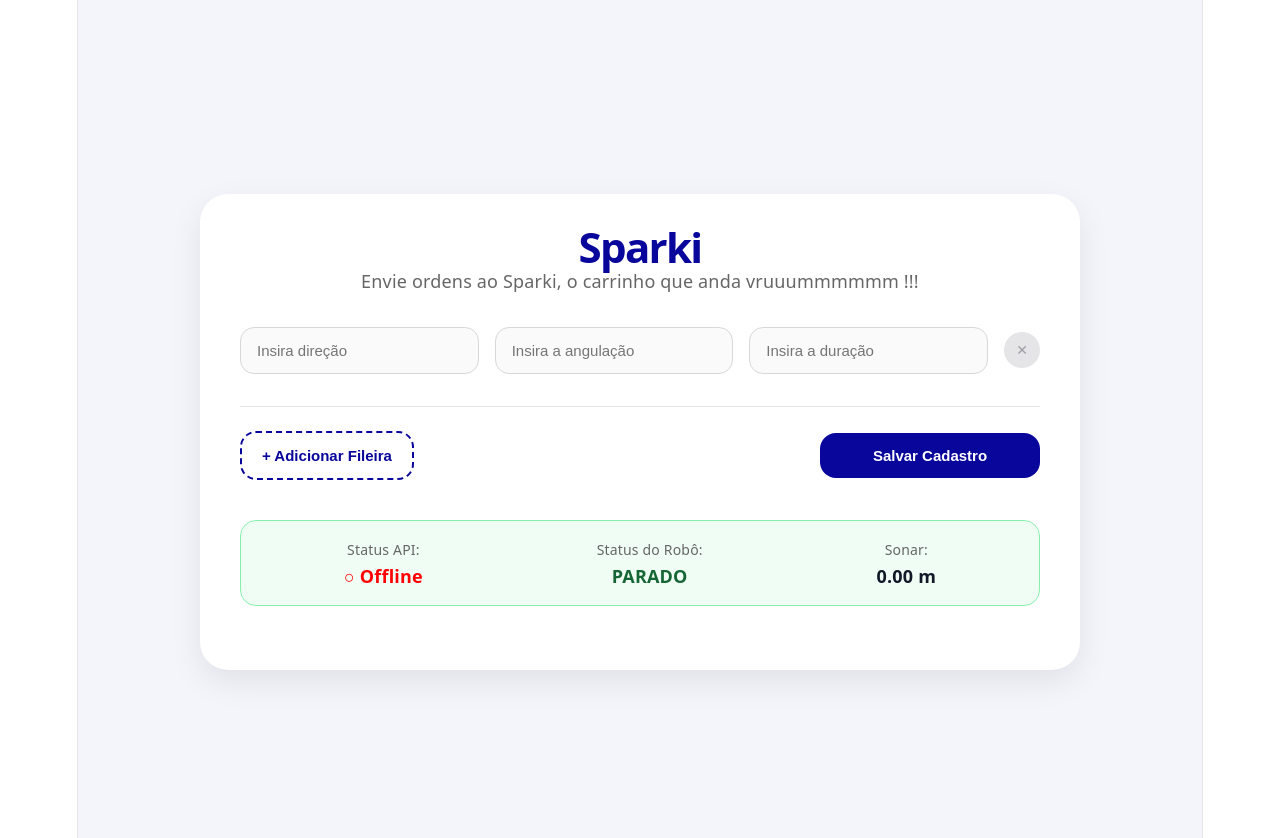
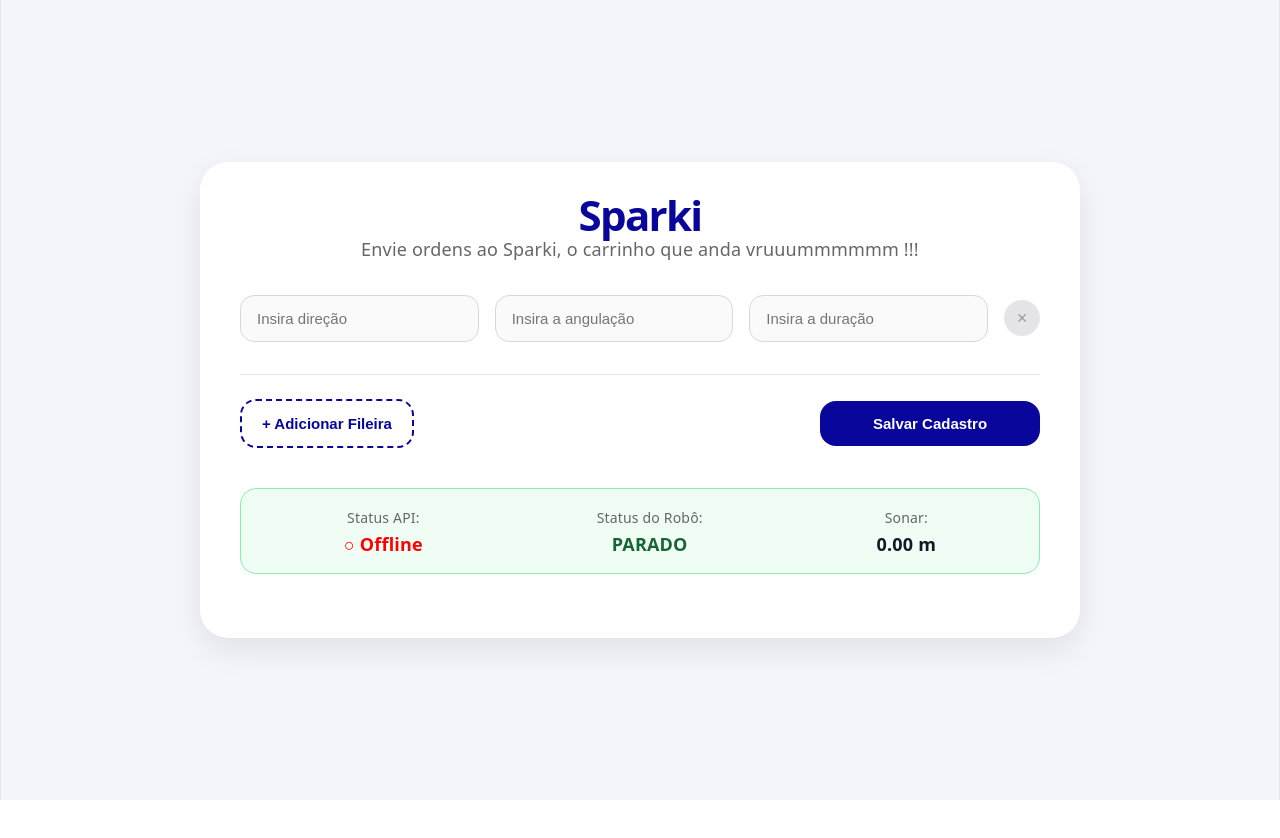
Before and after one commit to GustavoBeckSilva/sparki-project, a React (Vite) app in the folder frontend/: page / in a window 1280 px wide. Shown: the top 838 px of the page. After the commit the page ends 800 px from the top, so only its background shows below. Built offline with nearby package versions, Linux system fonts and the light colour scheme; no server answers.

Commit message:
style: updated screen fitting

```diff
--- a/frontend/src/index.css
+++ b/frontend/src/index.css
@@ -51,8 +51,7 @@
 }
 
 #root {
-  width: 1126px;
-  max-width: 100%;
+  max-height: 1rem;
   margin: 0 auto;
   text-align: center;
   border-inline: 1px solid var(--border);
--- a/frontend/src/views/FormScreen/FormScreen.module.css
+++ b/frontend/src/views/FormScreen/FormScreen.module.css
@@ -1,5 +1,5 @@
 .container {
-  min-height: 100vh;
+  height: 100vh;
   display: flex;
   justify-content: center;
   align-items: center;
```
